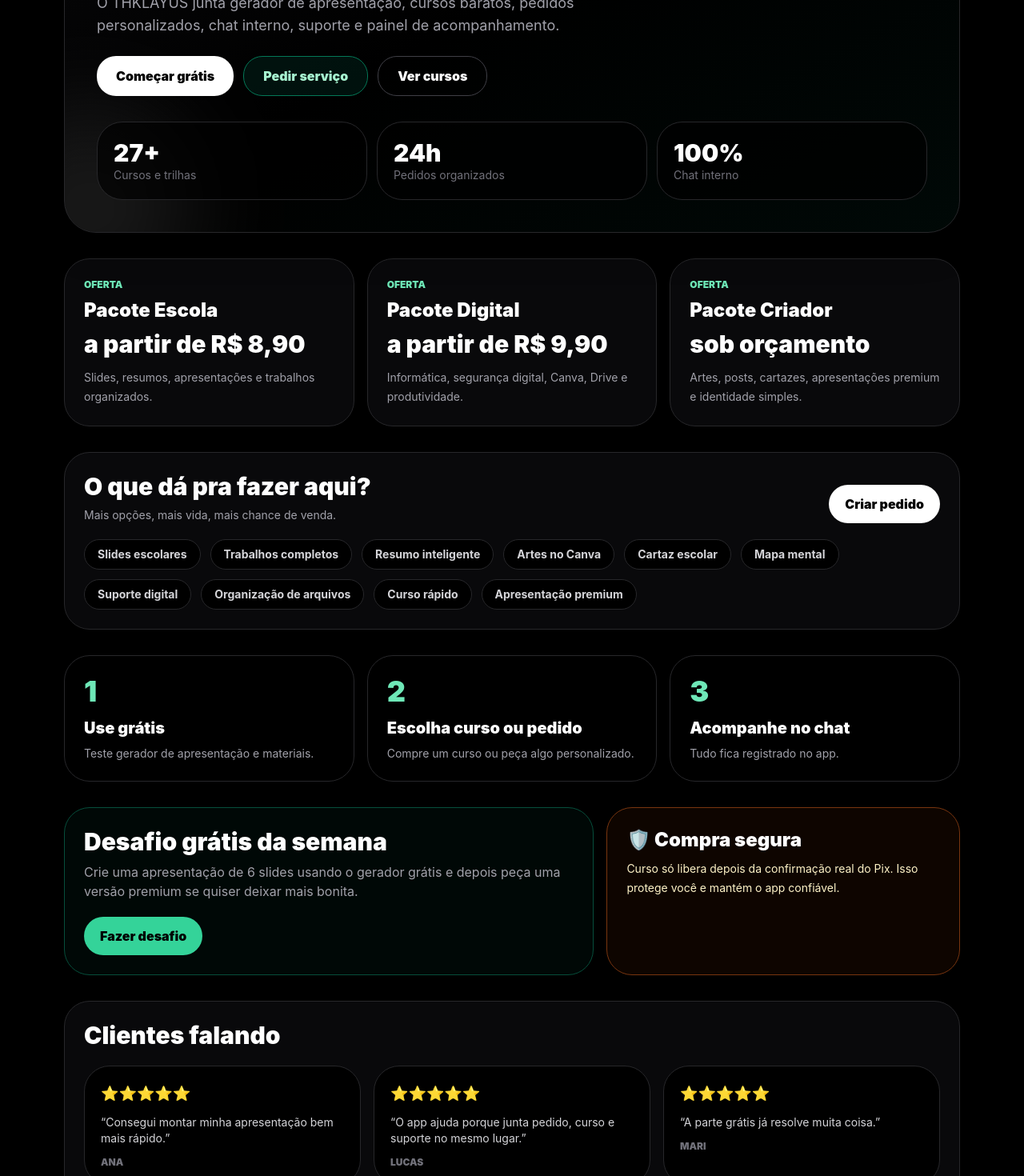
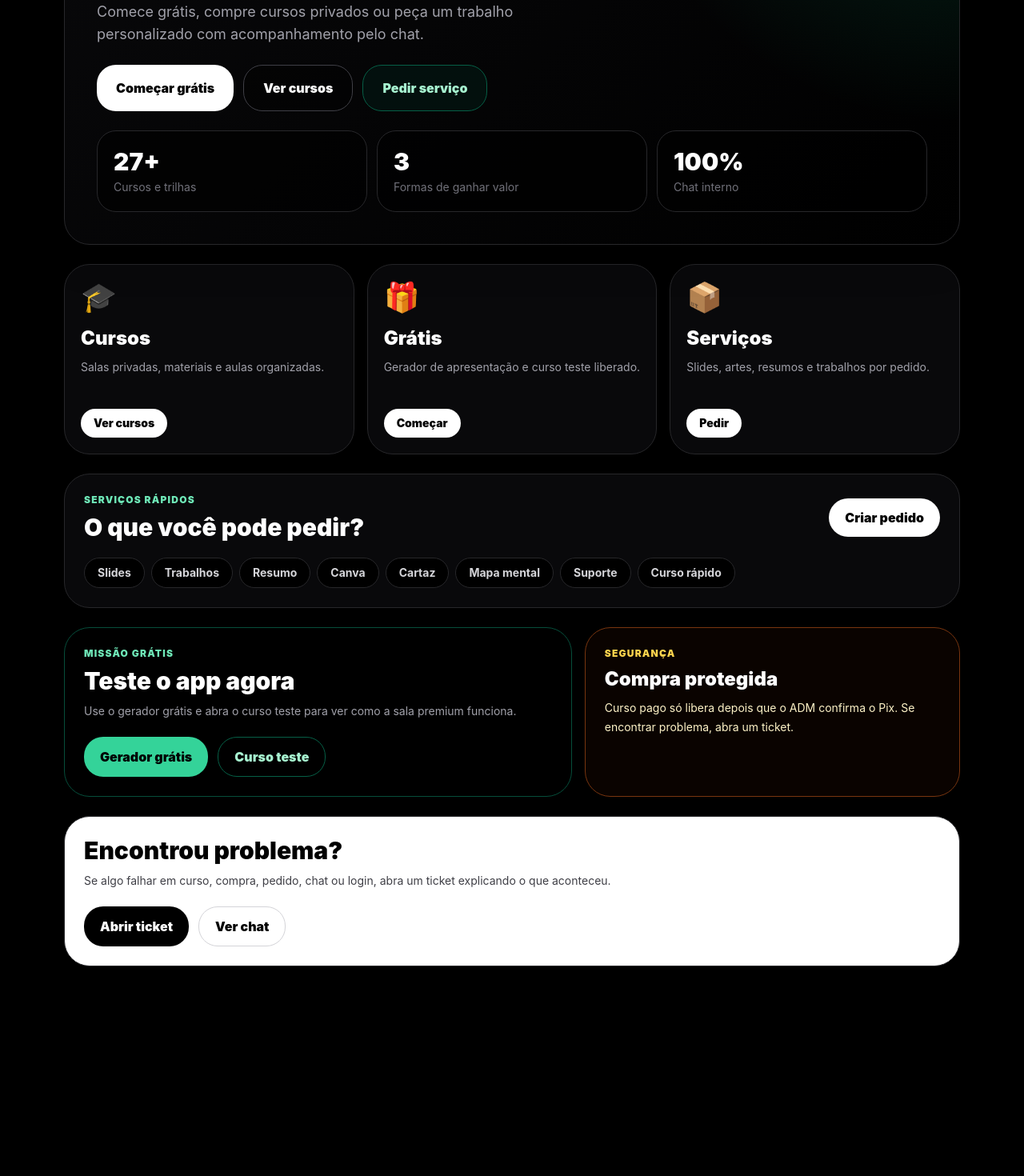
Before and after one commit to thiagodouglas19t-lang/Thklayus-hub, a React (Vite) app: page / in a window 1280 px wide. Shown: the part 400-1870 px from the top of the page at 80% size. After the commit the page ends 1640 px from the top, so only its background shows below. Built offline with nearby package versions, Linux system fonts and the light colour scheme.

Commit message:
Refina home mobile com design premium

```diff
--- a/src/pages/Home.tsx
+++ b/src/pages/Home.tsx
@@ -1,143 +1,107 @@
 export default function Home({ setPage }: any) {
-  const ofertas = [
-    { titulo: "Pacote Escola", preco: "a partir de R$ 8,90", texto: "Slides, resumos, apresentações e trabalhos organizados." },
-    { titulo: "Pacote Digital", preco: "a partir de R$ 9,90", texto: "Informática, segurança digital, Canva, Drive e produtividade." },
-    { titulo: "Pacote Criador", preco: "sob orçamento", texto: "Artes, posts, cartazes, apresentações premium e identidade simples." },
+  const cards = [
+    { icon: "🎓", title: "Cursos", text: "Salas privadas, materiais e aulas organizadas.", action: "Ver cursos", page: "cursos" },
+    { icon: "🎁", title: "Grátis", text: "Gerador de apresentação e curso teste liberado.", action: "Começar", page: "gratis" },
+    { icon: "📦", title: "Serviços", text: "Slides, artes, resumos e trabalhos por pedido.", action: "Pedir", page: "pedidos" },
   ];
 
-  const servicos = [
-    "Slides escolares",
-    "Trabalhos completos",
-    "Resumo inteligente",
-    "Artes no Canva",
-    "Cartaz escolar",
-    "Mapa mental",
-    "Suporte digital",
-    "Organização de arquivos",
-    "Curso rápido",
-    "Apresentação premium",
+  const destaques = [
+    ["27+", "Cursos e trilhas"],
+    ["3", "Formas de ganhar valor"],
+    ["100%", "Chat interno"],
   ];
 
-  const depoimentos = [
-    ["Ana", "Consegui montar minha apresentação bem mais rápido."],
-    ["Lucas", "O app ajuda porque junta pedido, curso e suporte no mesmo lugar."],
-    ["Mari", "A parte grátis já resolve muita coisa."],
-  ];
-
-  const passos = [
-    ["1", "Use grátis", "Teste gerador de apresentação e materiais."],
-    ["2", "Escolha curso ou pedido", "Compre um curso ou peça algo personalizado."],
-    ["3", "Acompanhe no chat", "Tudo fica registrado no app."],
-  ];
+  const servicos = ["Slides", "Trabalhos", "Resumo", "Canva", "Cartaz", "Mapa mental", "Suporte", "Curso rápido"];
 
   return (
-    <div className="space-y-8">
-      <section className="relative overflow-hidden rounded-[2.5rem] border border-zinc-800 bg-gradient-to-br from-zinc-950 via-black to-emerald-950/20 p-6 shadow-2xl md:p-10">
-        <div className="absolute -right-24 -top-24 h-64 w-64 rounded-full bg-emerald-400/10 blur-3xl" />
-        <div className="absolute -bottom-24 -left-24 h-64 w-64 rounded-full bg-white/10 blur-3xl" />
-
+    <div className="space-y-6">
+      <section className="relative overflow-hidden rounded-[2rem] border border-zinc-800 bg-[radial-gradient(circle_at_top_right,rgba(16,185,129,0.22),transparent_35%),linear-gradient(135deg,#09090b,#000)] p-5 shadow-2xl md:p-10">
         <div className="relative">
-          <span className="rounded-full border border-emerald-900 bg-emerald-950/30 px-4 py-2 text-xs font-black uppercase text-emerald-300">
-            Plataforma de estudo + serviços digitais
+          <span className="inline-flex rounded-full border border-emerald-900 bg-emerald-950/30 px-4 py-2 text-[11px] font-black uppercase tracking-widest text-emerald-300">
+            THKLAYUS HUB
           </span>
 
-          <h2 className="mt-5 max-w-4xl text-4xl font-black leading-tight md:text-6xl">
-            Estude grátis, compre cursos e peça trabalhos em um só lugar.
+          <h2 className="mt-5 max-w-3xl text-4xl font-black leading-[1.05] md:text-6xl">
+            Estudo, cursos e serviços digitais no mesmo lugar.
           </h2>
 
-          <p className="mt-4 max-w-2xl text-zinc-400 md:text-lg">
-            O THKLAYUS junta gerador de apresentação, cursos baratos, pedidos personalizados, chat interno, suporte e painel de acompanhamento.
+          <p className="mt-4 max-w-xl text-sm leading-7 text-zinc-400 md:text-lg">
+            Comece grátis, compre cursos privados ou peça um trabalho personalizado com acompanhamento pelo chat.
           </p>
 
-          <div className="mt-6 flex flex-wrap gap-3">
-            <button onClick={() => setPage("gratis")} className="rounded-2xl bg-white px-6 py-3 font-black text-black transition hover:scale-[1.03]">
+          <div className="mt-6 grid gap-3 sm:flex sm:flex-wrap">
+            <button onClick={() => setPage("gratis")} className="rounded-2xl bg-white px-6 py-4 font-black text-black transition active:scale-95">
               Começar grátis
             </button>
-            <button onClick={() => setPage("pedidos")} className="rounded-2xl border border-emerald-700 bg-emerald-950/40 px-6 py-3 font-black text-emerald-200 transition hover:scale-[1.03]">
+            <button onClick={() => setPage("cursos")} className="rounded-2xl border border-zinc-700 bg-black/40 px-6 py-4 font-black text-white transition active:scale-95">
+              Ver cursos
+            </button>
+            <button onClick={() => setPage("pedidos")} className="rounded-2xl border border-emerald-800 bg-emerald-950/30 px-6 py-4 font-black text-emerald-200 transition active:scale-95">
               Pedir serviço
-            </button>
-            <button onClick={() => setPage("cursos")} className="rounded-2xl border border-zinc-700 px-6 py-3 font-black transition hover:scale-[1.03]">
-              Ver cursos
             </button>
           </div>
 
-          <div className="mt-8 grid gap-3 sm:grid-cols-3">
-            <div className="rounded-3xl border border-zinc-800 bg-black/70 p-5"><p className="text-3xl font-black">27+</p><p className="text-sm text-zinc-500">Cursos e trilhas</p></div>
-            <div className="rounded-3xl border border-zinc-800 bg-black/70 p-5"><p className="text-3xl font-black">24h</p><p className="text-sm text-zinc-500">Pedidos organizados</p></div>
-            <div className="rounded-3xl border border-zinc-800 bg-black/70 p-5"><p className="text-3xl font-black">100%</p><p className="text-sm text-zinc-500">Chat interno</p></div>
+          <div className="mt-6 grid grid-cols-3 gap-2 md:gap-3">
+            {destaques.map(([valor, label]) => (
+              <div key={label} className="rounded-2xl border border-zinc-800 bg-black/65 p-3 md:p-5">
+                <p className="text-2xl font-black md:text-3xl">{valor}</p>
+                <p className="mt-1 text-[11px] leading-4 text-zinc-500 md:text-sm">{label}</p>
+              </div>
+            ))}
           </div>
         </div>
       </section>
 
       <section className="grid gap-4 md:grid-cols-3">
-        {ofertas.map((item) => (
-          <div key={item.titulo} className="rounded-[2rem] border border-zinc-800 bg-zinc-950 p-6 transition hover:-translate-y-1 hover:border-emerald-800">
-            <p className="text-xs font-black uppercase text-emerald-300">Oferta</p>
-            <h3 className="mt-2 text-2xl font-black">{item.titulo}</h3>
-            <p className="mt-2 text-3xl font-black">{item.preco}</p>
-            <p className="mt-3 text-sm leading-6 text-zinc-400">{item.texto}</p>
-          </div>
+        {cards.map((item) => (
+          <button key={item.title} onClick={() => setPage(item.page)} className="rounded-[2rem] border border-zinc-800 bg-zinc-950 p-5 text-left transition hover:-translate-y-1 hover:border-zinc-600 active:scale-[0.99]">
+            <p className="text-4xl">{item.icon}</p>
+            <h3 className="mt-4 text-2xl font-black">{item.title}</h3>
+            <p className="mt-2 min-h-12 text-sm leading-6 text-zinc-400">{item.text}</p>
+            <p className="mt-4 inline-flex rounded-full bg-white px-4 py-2 text-sm font-black text-black">{item.action}</p>
+          </button>
         ))}
       </section>
 
-      <section className="rounded-[2rem] border border-zinc-800 bg-zinc-950 p-6">
-        <div className="flex flex-wrap items-end justify-between gap-3">
+      <section className="rounded-[2rem] border border-zinc-800 bg-zinc-950 p-5 md:p-6">
+        <div className="flex flex-wrap items-center justify-between gap-3">
           <div>
-            <h3 className="text-3xl font-black">O que dá pra fazer aqui?</h3>
-            <p className="mt-2 text-sm text-zinc-400">Mais opções, mais vida, mais chance de venda.</p>
+            <p className="text-xs font-black uppercase tracking-widest text-emerald-300">Serviços rápidos</p>
+            <h3 className="mt-2 text-3xl font-black">O que você pode pedir?</h3>
           </div>
           <button onClick={() => setPage("pedidos")} className="rounded-2xl bg-white px-5 py-3 font-black text-black">Criar pedido</button>
         </div>
-        <div className="mt-5 flex flex-wrap gap-3">
+        <div className="mt-5 flex flex-wrap gap-2">
           {servicos.map((item) => (
             <span key={item} className="rounded-full border border-zinc-800 bg-black px-4 py-2 text-sm font-bold text-zinc-300">{item}</span>
           ))}
         </div>
       </section>
 
-      <section className="grid gap-4 md:grid-cols-3">
-        {passos.map(([num, titulo, texto]) => (
-          <div key={num} className="rounded-[2rem] border border-zinc-800 bg-black p-6">
-            <p className="text-4xl font-black text-emerald-300">{num}</p>
-            <h3 className="mt-3 text-xl font-black">{titulo}</h3>
-            <p className="mt-2 text-sm text-zinc-400">{texto}</p>
+      <section className="grid gap-4 lg:grid-cols-[1.15fr_0.85fr]">
+        <div className="rounded-[2rem] border border-emerald-900 bg-[radial-gradient(circle_at_top_right,rgba(16,185,129,0.18),transparent_40%),#020617] p-5 md:p-6">
+          <p className="text-xs font-black uppercase tracking-widest text-emerald-300">Missão grátis</p>
+          <h3 className="mt-2 text-3xl font-black">Teste o app agora</h3>
+          <p className="mt-2 text-sm leading-6 text-zinc-400">Use o gerador grátis e abra o curso teste para ver como a sala premium funciona.</p>
+          <div className="mt-5 flex flex-wrap gap-3">
+            <button onClick={() => setPage("gratis")} className="rounded-2xl bg-emerald-400 px-5 py-3 font-black text-black">Gerador grátis</button>
+            <button onClick={() => setPage("estudo")} className="rounded-2xl border border-emerald-800 px-5 py-3 font-black text-emerald-200">Curso teste</button>
           </div>
-        ))}
-      </section>
-
-      <section className="grid gap-4 lg:grid-cols-[1.2fr_0.8fr]">
-        <div className="rounded-[2rem] border border-emerald-900 bg-emerald-950/20 p-6">
-          <h3 className="text-3xl font-black">Desafio grátis da semana</h3>
-          <p className="mt-2 text-zinc-400">Crie uma apresentação de 6 slides usando o gerador grátis e depois peça uma versão premium se quiser deixar mais bonita.</p>
-          <button onClick={() => setPage("gratis")} className="mt-5 rounded-2xl bg-emerald-400 px-5 py-3 font-black text-black">Fazer desafio</button>
         </div>
 
-        <div className="rounded-[2rem] border border-amber-900 bg-amber-950/20 p-6">
-          <h3 className="text-2xl font-black">🛡️ Compra segura</h3>
-          <p className="mt-2 text-sm leading-6 text-amber-100">Curso só libera depois da confirmação real do Pix. Isso protege você e mantém o app confiável.</p>
+        <div className="rounded-[2rem] border border-amber-900 bg-amber-950/15 p-5 md:p-6">
+          <p className="text-xs font-black uppercase tracking-widest text-amber-300">Segurança</p>
+          <h3 className="mt-2 text-2xl font-black">Compra protegida</h3>
+          <p className="mt-2 text-sm leading-6 text-amber-100">Curso pago só libera depois que o ADM confirma o Pix. Se encontrar problema, abra um ticket.</p>
         </div>
       </section>
 
-      <section className="rounded-[2rem] border border-zinc-800 bg-zinc-950 p-6">
-        <h3 className="text-3xl font-black">Clientes falando</h3>
-        <div className="mt-5 grid gap-4 md:grid-cols-3">
-          {depoimentos.map(([nome, texto]) => (
-            <div key={nome} className="rounded-3xl border border-zinc-800 bg-black p-5">
-              <p className="text-lg">⭐⭐⭐⭐⭐</p>
-              <p className="mt-3 text-sm text-zinc-300">“{texto}”</p>
-              <p className="mt-3 text-xs font-black uppercase text-zinc-500">{nome}</p>
-            </div>
-          ))}
-        </div>
-      </section>
-
-      <section className="rounded-[2rem] border border-zinc-800 bg-white p-6 text-black">
-        <h3 className="text-3xl font-black">Quer resolver algo agora?</h3>
-        <p className="mt-2 text-sm text-zinc-700">Use o grátis, compre um curso ou abra um pedido personalizado. O app te guia pelo chat.</p>
+      <section className="rounded-[2rem] border border-zinc-800 bg-white p-5 text-black md:p-6">
+        <h3 className="text-3xl font-black">Encontrou problema?</h3>
+        <p className="mt-2 text-sm leading-6 text-zinc-700">Se algo falhar em curso, compra, pedido, chat ou login, abra um ticket explicando o que aconteceu.</p>
         <div className="mt-5 flex flex-wrap gap-3">
-          <button onClick={() => setPage("gratis")} className="rounded-2xl bg-black px-5 py-3 font-black text-white">Usar grátis</button>
-          <button onClick={() => setPage("pedidos")} className="rounded-2xl border border-zinc-300 px-5 py-3 font-black">Pedir serviço</button>
-          <button onClick={() => setPage("cursos")} className="rounded-2xl border border-zinc-300 px-5 py-3 font-black">Cursos</button>
+          <button onClick={() => setPage("suporte")} className="rounded-2xl bg-black px-5 py-3 font-black text-white">Abrir ticket</button>
+          <button onClick={() => setPage("chat")} className="rounded-2xl border border-zinc-300 px-5 py-3 font-black">Ver chat</button>
         </div>
       </section>
     </div>
```
